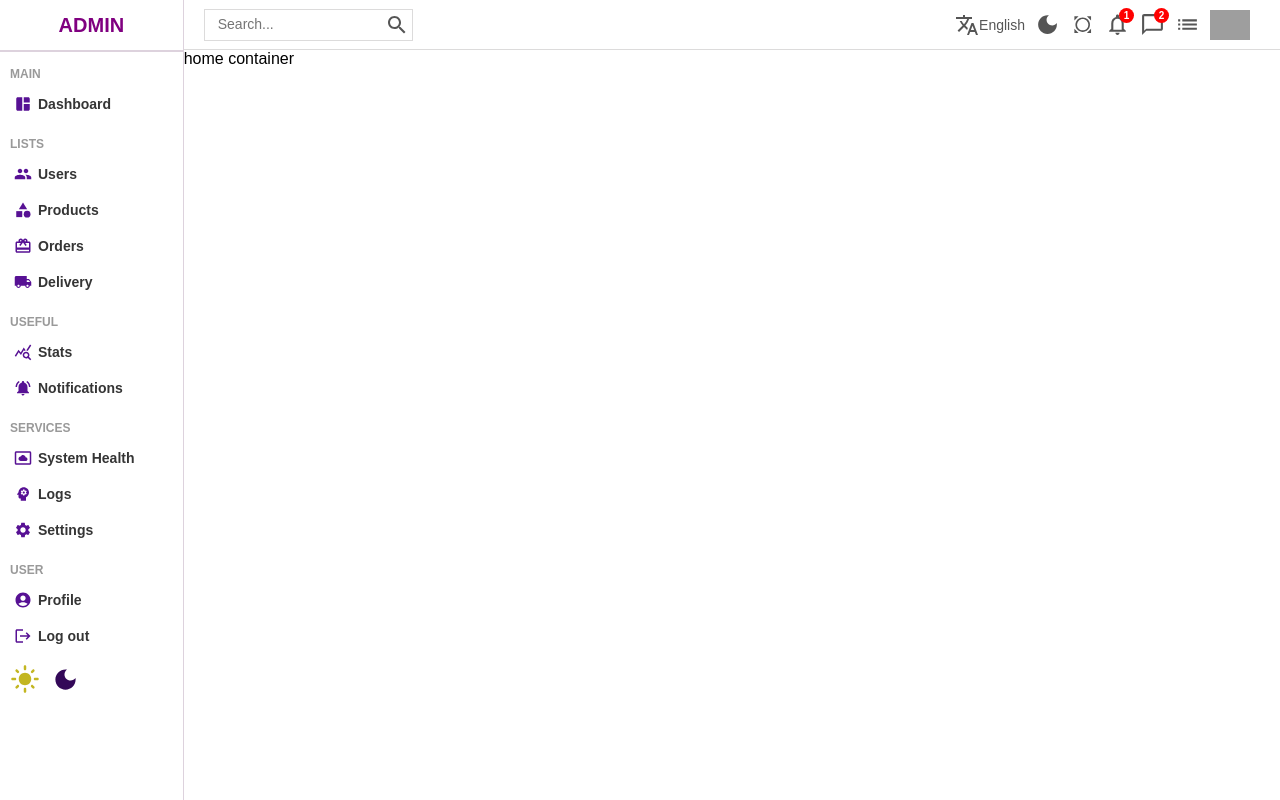
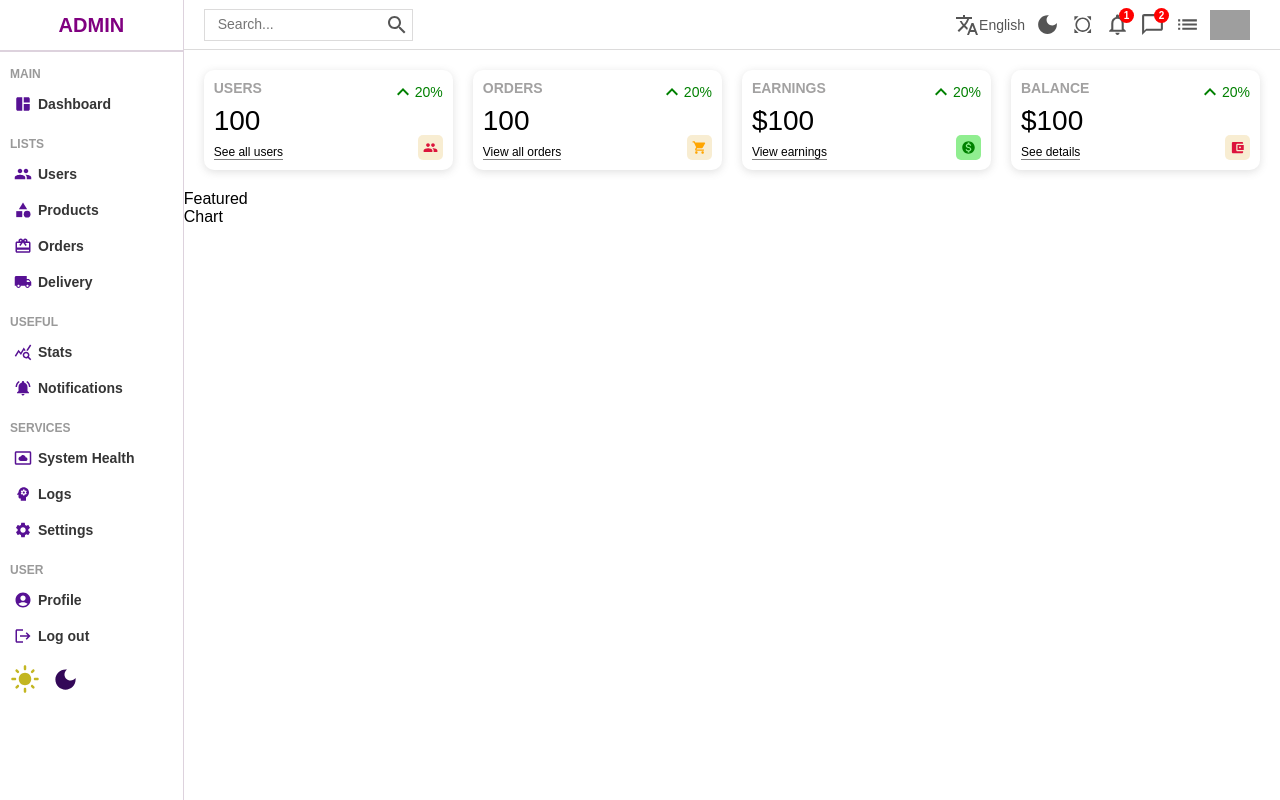
Before and after one commit to teonamaghradze/dashboard, a React (Create React App) app: page / in a window 1280 px wide. Built offline with nearby package versions, Linux system fonts and the light colour scheme; grey boxes are pictures that could not be loaded.

Commit message:
add widgets

```diff
--- /dev/null
+++ b/src/components/chart/Chart.jsx
@@ -0,0 +1,7 @@
+import "./Chart.scss";
+
+function Chart() {
+  return <div className="chart">Chart</div>;
+}
+
+export default Chart;
--- /dev/null
+++ b/src/components/featured/Featured.jsx
@@ -0,0 +1,7 @@
+import "./Featured.scss";
+
+function Featured() {
+  return <div className="featured">Featured</div>;
+}
+
+export default Featured;
--- /dev/null
+++ b/src/components/widgets/Widgets.jsx
@@ -0,0 +1,106 @@
+import "./Widgets.scss";
+import PeopleIcon from "@mui/icons-material/People";
+import KeyboardArrowUpIcon from "@mui/icons-material/KeyboardArrowUp";
+import ShoppingCartIcon from "@mui/icons-material/ShoppingCart";
+import MonetizationOnIcon from "@mui/icons-material/MonetizationOn";
+import AccountBalanceWalletIcon from "@mui/icons-material/AccountBalanceWallet";
+
+function Widgets({ type }) {
+  let data;
+
+  //temp
+  const amount = 100;
+  const diff = 20;
+
+  switch (type) {
+    case "user":
+      data = {
+        title: "USERS",
+        isMoney: false,
+        link: "See all users",
+        icon: (
+          <PeopleIcon
+            className="icon"
+            style={{
+              color: "crimson",
+              backgroundColor: "rgba(218, 165, 32, 0.2",
+            }}
+          />
+        ),
+      };
+      break;
+    case "order":
+      data = {
+        title: "ORDERS",
+        isMoney: false,
+        link: "View all orders",
+        icon: (
+          <ShoppingCartIcon
+            className="icon"
+            style={{
+              color: "orange",
+              backgroundColor: "rgba(218, 165, 32, 0.2",
+            }}
+          />
+        ),
+      };
+      break;
+    case "earnings":
+      data = {
+        title: "EARNINGS",
+        isMoney: true,
+        link: "View earnings",
+        icon: (
+          <MonetizationOnIcon
+            className="icon"
+            style={{
+              color: "green",
+              backgroundColor: "lightgreen",
+            }}
+          />
+        ),
+      };
+      break;
+    case "balance":
+      data = {
+        title: "BALANCE",
+        isMoney: true,
+        link: "See details",
+        icon: (
+          <AccountBalanceWalletIcon
+            className="icon"
+            style={{
+              color: "crimson",
+              backgroundColor: "rgba(218, 165, 32, 0.2",
+            }}
+          />
+        ),
+      };
+      break;
+    default:
+      break;
+  }
+
+  return (
+    <div className="widget">
+      <div className="left">
+        <span className="title">{data.title}</span>
+        <span className="counter">
+          {data.isMoney && "$"}
+          {amount}
+        </span>
+        <span className="link">{data.link}</span>
+      </div>
+      <div className="right">
+        <div className="percentage positive">
+          <KeyboardArrowUpIcon />
+          {diff}%
+        </div>
+
+        {data.icon}
+      </div>
+    </div>
+  );
+}
+
+export default Widgets;
--- /dev/null
+++ b/src/components/widgets/Widgets.scss
@@ -0,0 +1,55 @@
+.widget {
+  display: flex;
+  flex: 1;
+  padding: 10px;
+  justify-content: space-between;
+  box-shadow: rgba(99, 99, 99, 0.2) 0px 2px 8px 0px;
+  border-radius: 10px;
+  height: 100px;
+
+  .left,
+  .right {
+    display: flex;
+    justify-content: space-between;
+    flex-direction: column;
+
+    .title {
+      font-weight: bold;
+      font-size: 14px;
+      color: rgb(162, 161, 161);
+    }
+
+    .counter {
+      font-size: 28px;
+      font-weight: 300;
+    }
+
+    .link {
+      width: max-content;
+      font-size: 12px;
+      border-bottom: 1px solid gray;
+    }
+
+    .percentage {
+      align-items: center;
+      display: flex;
+      font-size: 14px;
+
+      &.positive {
+        color: green;
+      }
+      &.negative {
+        color: red;
+      }
+    }
+
+    .icon {
+      font-size: 25px;
+      padding: 5px;
+      //   background-color: rgb(158, 117, 174);
+      //   color: white;
+      align-self: flex-end;
+      border-radius: 5px;
+    }
+  }
+}
--- a/src/pages/home/Home.jsx
+++ b/src/pages/home/Home.jsx
@@ -1,5 +1,8 @@
+import Chart from "../../components/chart/Chart";
+import Featured from "../../components/featured/Featured";
 import Navbar from "../../components/navbar/Navbar";
 import Sidebar from "../../components/sidebar/Sidebar";
+import Widgets from "../../components/widgets/Widgets";
 import "./Home.scss";
 
 function Home() {
@@ -8,7 +11,16 @@ function Home() {
       <Sidebar />
       <div className="home-container">
         <Navbar />
-        home container
+        <div className="widgets">
+          <Widgets type="user" />
+          <Widgets type="order" />
+          <Widgets type="earnings" />
+          <Widgets type="balance" />
+        </div>
+        <div className="charts">
+          <Featured />
+          <Chart />
+        </div>
       </div>
     </div>
   );
--- a/src/pages/home/Home.scss
+++ b/src/pages/home/Home.scss
@@ -3,5 +3,11 @@
 
   .home-container {
     flex: 6;
+
+    .widgets {
+      display: flex;
+      padding: 20px;
+      gap: 20px;
+    }
   }
 }
```
Also changed, not shown: src/components/chart/Chart.scss (added), src/components/featured/Featured.scss (added).
